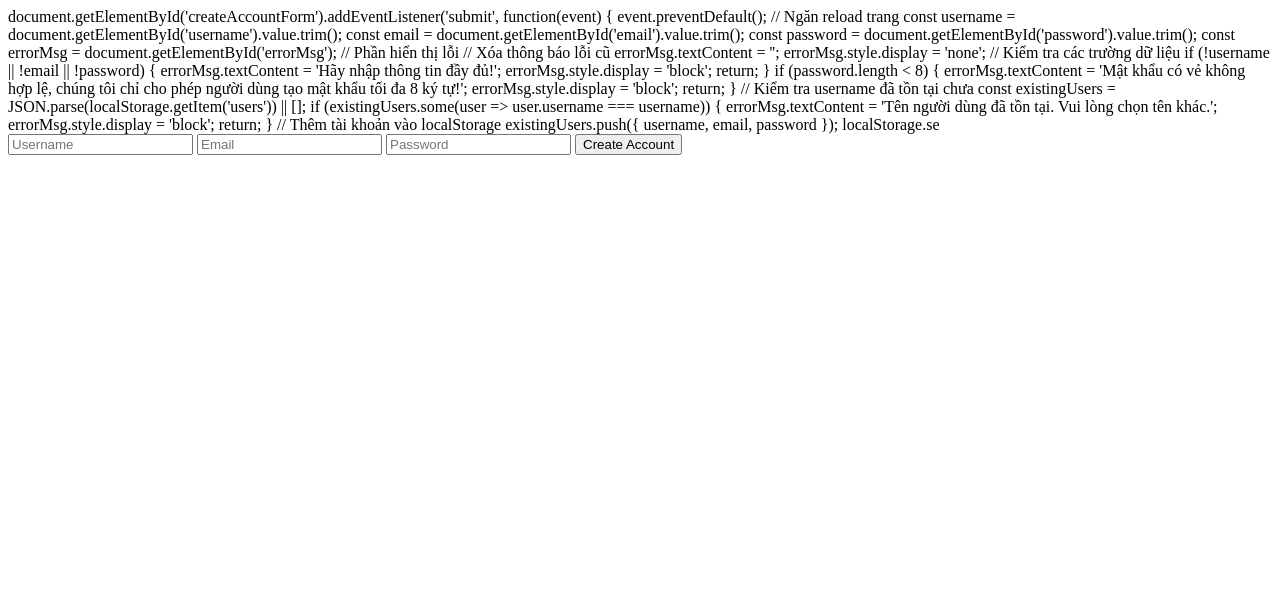
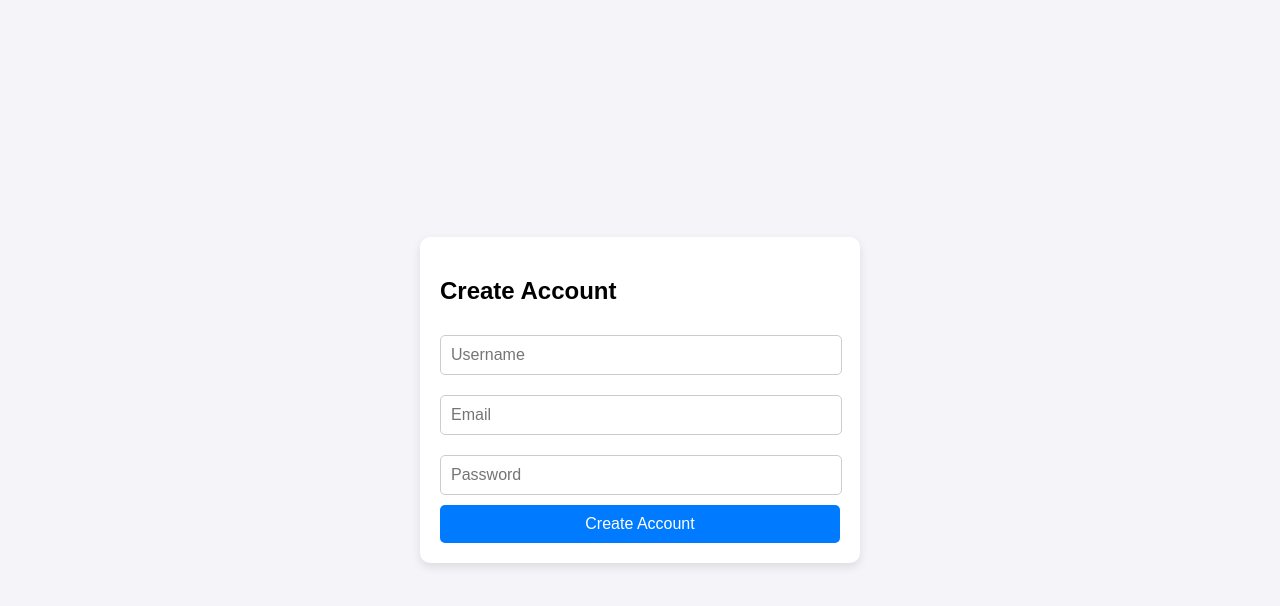
Before and after one commit to gnichans/gnichans.github.io, a plain HTML site: page createaccount.html in a window 1280 px wide. Drawn offline with Linux system fonts and the light colour scheme.

Commit message:
Update createaccount.html

```diff
--- a/createaccount.html
+++ b/createaccount.html
@@ -1,3 +1,73 @@
+<!DOCTYPE html>
+<html lang="en">
+<head>
+    <meta charset="UTF-8">
+    <meta name="viewport" content="width=device-width, initial-scale=1.0">
+    <title>Create Account</title>
+    <style>
+        body {
+            font-family: Arial, sans-serif;
+            margin: 0;
+            padding: 0;
+            display: flex;
+            justify-content: center;
+            align-items: center;
+            height: 100vh;
+            background-color: #f4f4f9;
+        }
+
+        form {
+            background: #fff;
+            padding: 20px;
+            border-radius: 10px;
+            box-shadow: 0 4px 10px rgba(0, 0, 0, 0.1);
+            max-width: 400px;
+            width: 100%;
+        }
+
+        input {
+            width: calc(100% - 20px);
+            padding: 10px;
+            margin: 10px 0;
+            border: 1px solid #ccc;
+            border-radius: 5px;
+            font-size: 16px;
+        }
+
+        button {
+            width: 100%;
+            padding: 10px;
+            background-color: #007bff;
+            color: white;
+            border: none;
+            border-radius: 5px;
+            font-size: 16px;
+            cursor: pointer;
+        }
+
+        button:hover {
+            background-color: #0056b3;
+        }
+
+        p#errorMsg {
+            color: red;
+            display: none;
+            font-size: 14px;
+            margin-top: 10px;
+        }
+    </style>
+</head>
+<body>
+    <form id="createAccountForm">
+        <h2>Create Account</h2>
+        <input type="text" id="username" placeholder="Username" required>
+        <input type="email" id="email" placeholder="Email" required>
+        <input type="password" id="password" placeholder="Password" required>
+        <button type="submit">Create Account</button>
+        <p id="errorMsg"></p>
+    </form>
+
+    <script>
         document.getElementById('createAccountForm').addEventListener('submit', function(event) {
             event.preventDefault(); // Ngăn reload trang
 
@@ -33,12 +103,11 @@ document.getElementById('createAccountForm').addEventListener('submit', function
 
             // Thêm tài khoản vào localStorage
             existingUsers.push({ username, email, password });
-    localStorage.se
+            localStorage.setItem('users', JSON.stringify(existingUsers));
 
-        <form id="createAccountForm">
-    <input type="text" id="username" placeholder="Username" required>
-    <input type="email" id="email" placeholder="Email" required>
-    <input type="password" id="password" placeholder="Password" required>
-    <button type="submit">Create Account</button>
-    <p id="errorMsg" style="color: red; display: none;"></p>
-</form>
+            alert('Tài khoản được tạo thành công!');
+            window.location.href = '/loginaccount'; // Chuyển hướng đến trang đăng nhập
+        });
+    </script>
+</body>
+</html>
```
Lines whose indentation alone changed are shown as unchanged.
